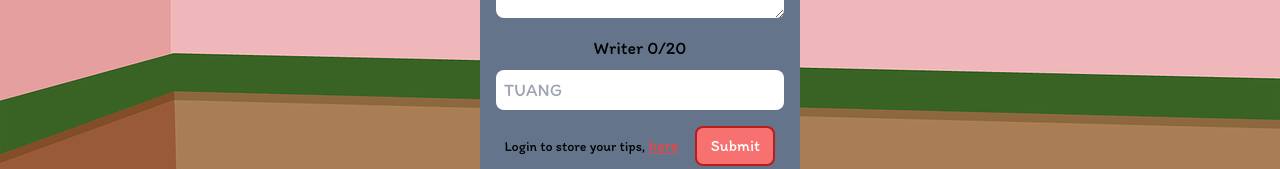
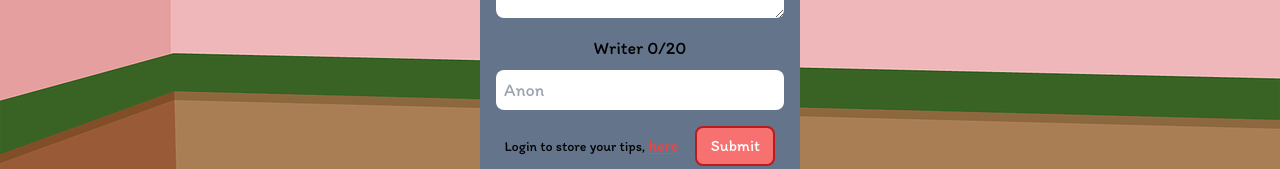
Before and after one commit to JiMeow/Tips, a Next.js app: page /form in a window 1280 px wide. Shown: the part 404-573 px from the top of the page. Built offline with nearby package versions, Linux system fonts and the light colour scheme; no server answers.

Commit message:
Change default writer name to anonymous

```diff
--- a/src/pages/form.tsx
+++ b/src/pages/form.tsx
@@ -75,7 +75,7 @@ const Form = () => {
               </div>
               <input
                 className="h-10 w-full rounded-lg p-2 text-start text-base lg:text-lg"
-                placeholder="TUANG"
+                placeholder="Anon"
                 value={writerName}
                 onChange={(e) => setWriterName(e.target.value)}
                 maxLength={maxWriterName}
```
